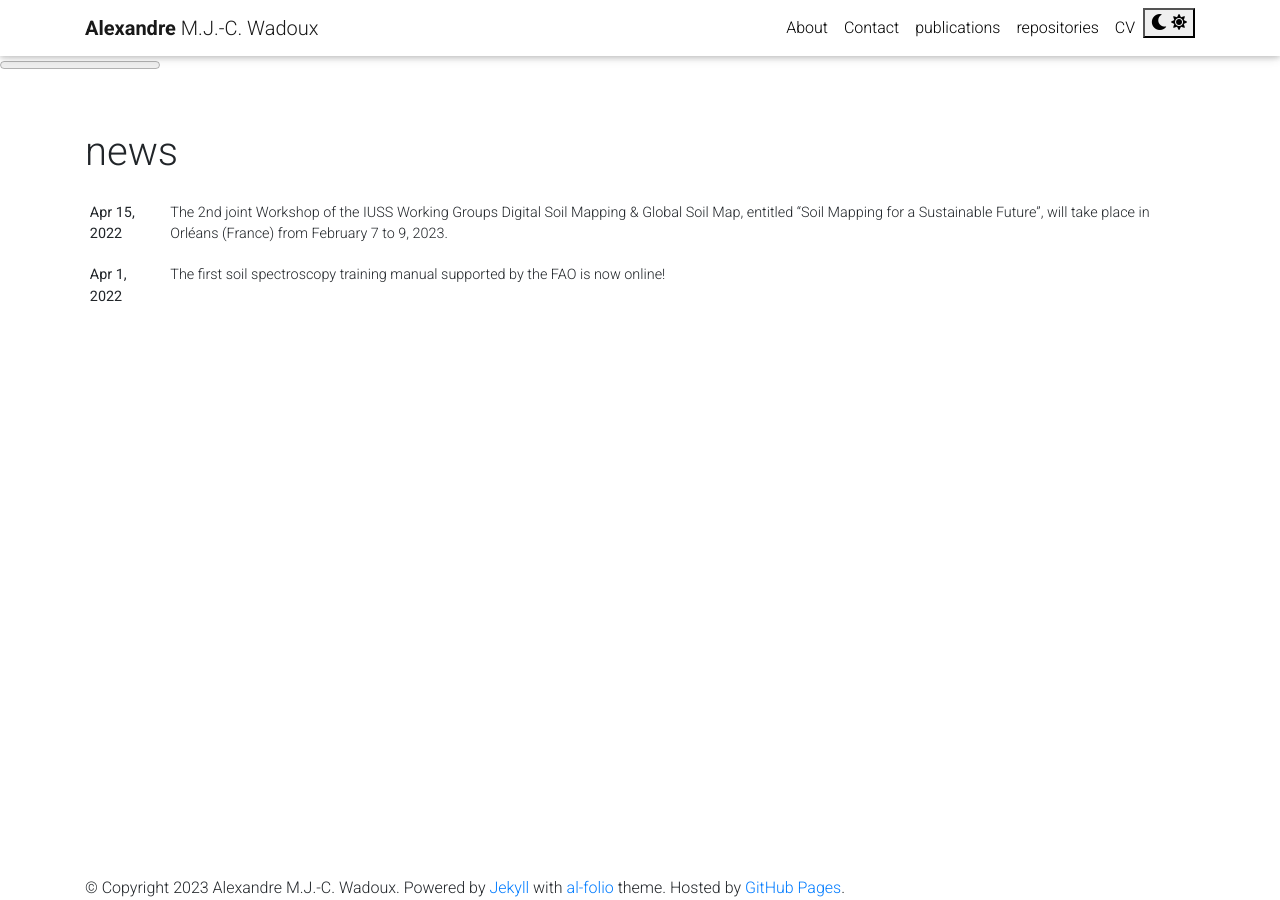
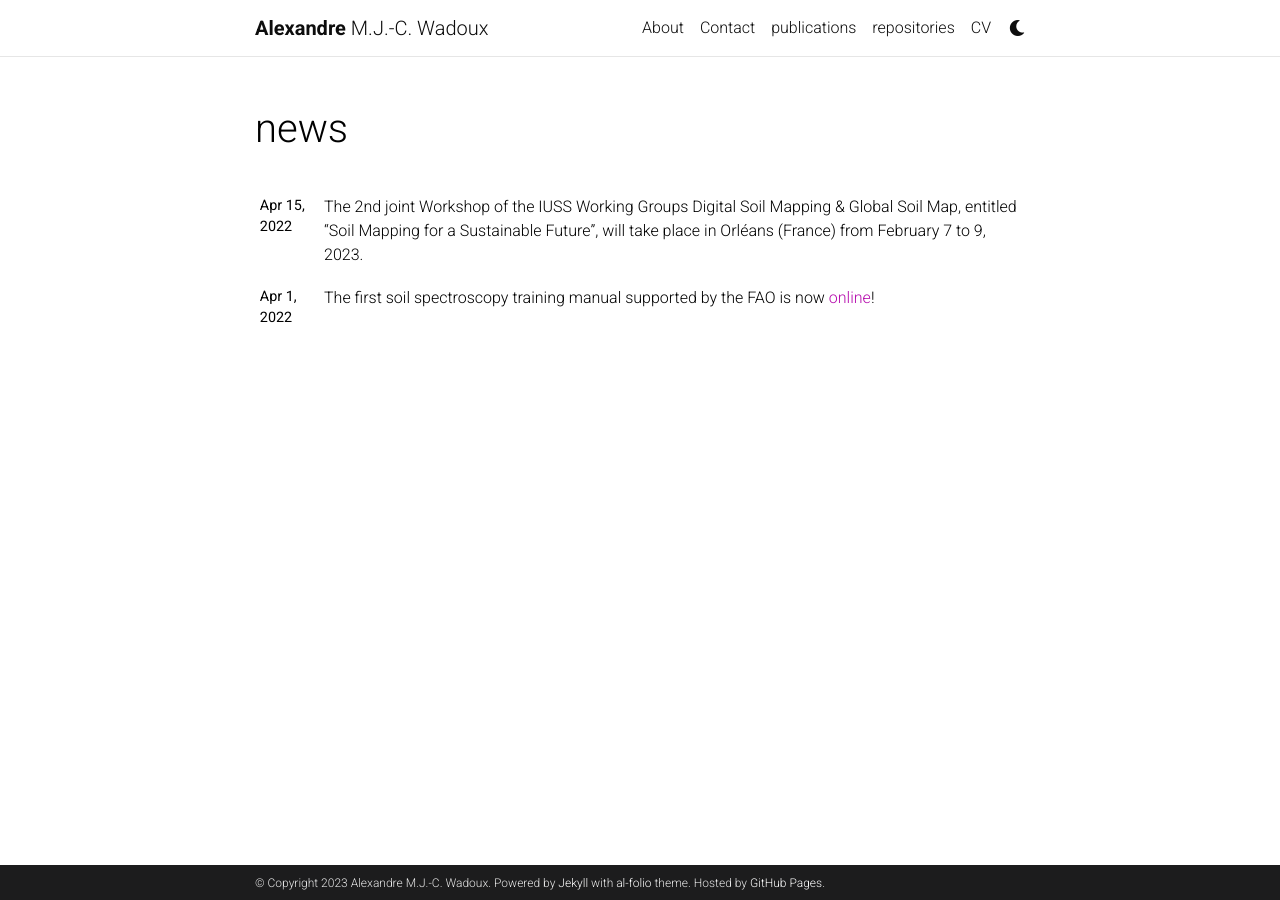
Before and after one commit to AlexandreWadoux/AlexandreWadoux.github.io, a Jekyll site: the page built from news.html, in a window 1280 px wide. Built offline with Jekyll 4.4.1, drawn with Linux system fonts in a browser that asks for light colours; comment, search, counter and statistics services are not loaded; a style sheet for code colours, icons or effects is not loaded.

Commit message:
Update head.html

```diff
--- a/_includes/head.html
+++ b/_includes/head.html
@@ -19,7 +19,7 @@
     {% elsif site.icon != blank %}
     <link rel="shortcut icon" href="{{ site.icon | prepend: '/assets/img/' | relative_url}}"/>
     {% endif %}
-    <link rel="shortcut icon" href="/assets/img/favicon.ico">
+    <link rel="stylesheet" href="{{ '/assets/css/main.css' | relative_url }}">
     <link rel="canonical" href="{{ page.url | replace:'index.html','' | absolute_url }}">
 
     <!-- Dark Mode -->
```
